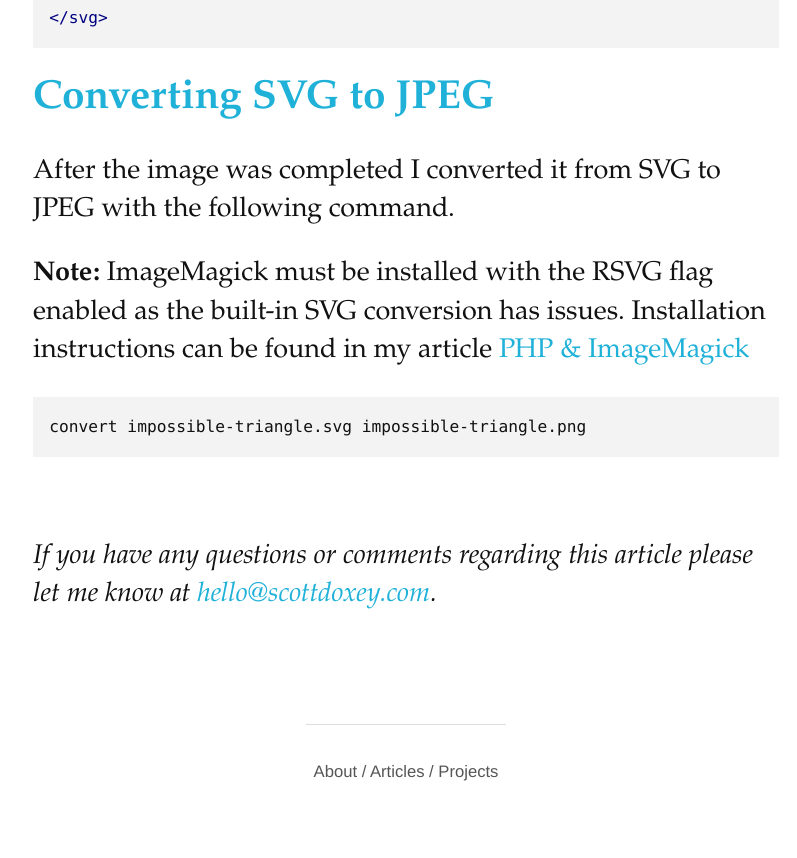
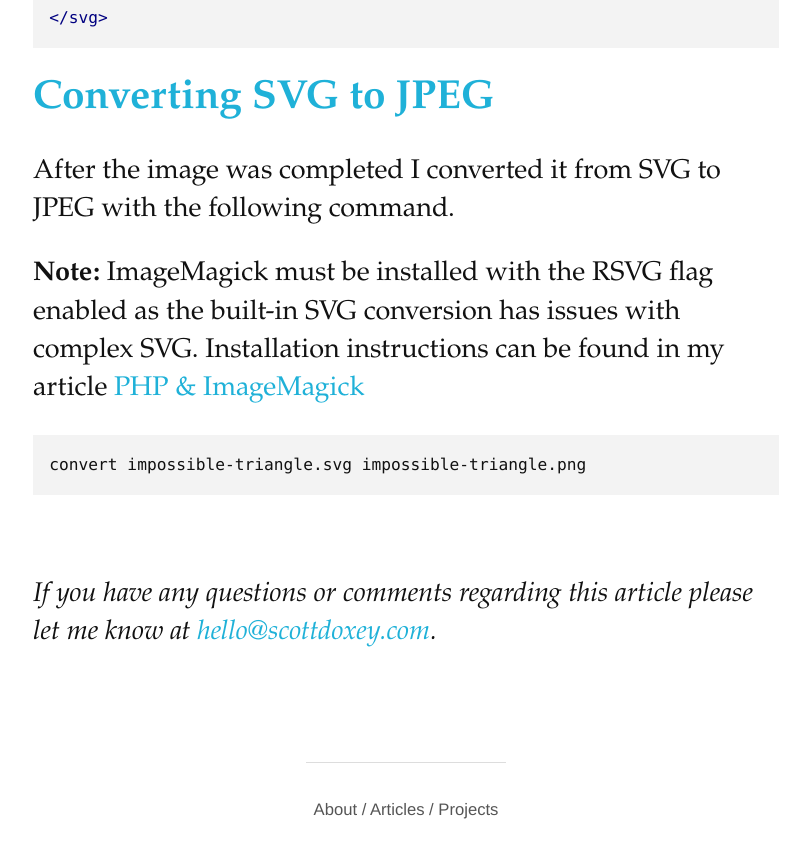
Before and after one commit to neogeek/neogeek.github.io, a Jekyll site: the page built from _posts/2014-01-04-the-impossible-triangle.md, in a window 1280 px wide and 900 px high, scrolled down 9264 px. Shown: the top 858 px of the window, without its empty margins (234-1031 px from the left). Built offline with Jekyll 4.4.1, drawn with Linux system fonts in a browser that asks for light colours; Markdown is read by kramdown in place of the engine named in the settings.

Commit message:
Added brief description of issues with basic ImageMagick install.

````diff
--- a/_posts/2014-01-04-the-impossible-triangle.md
+++ b/_posts/2014-01-04-the-impossible-triangle.md
@@ -249,7 +249,7 @@ The last step was to create the clippings paths that would be applied to each on
 
 After the image was completed I converted it from SVG to JPEG with the following command.
 
-**Note:** ImageMagick must be installed with the RSVG flag enabled as the built-in SVG conversion has issues. Installation instructions can be found in my article [PHP & ImageMagick](/articles/php-and-imagemagick/#macports-instructions)
+**Note:** ImageMagick must be installed with the RSVG flag enabled as the built-in SVG conversion has issues with complex SVG. Installation instructions can be found in my article [PHP & ImageMagick](/articles/php-and-imagemagick/#macports-instructions)
 
 ```bash
 convert impossible-triangle.svg impossible-triangle.png
````
